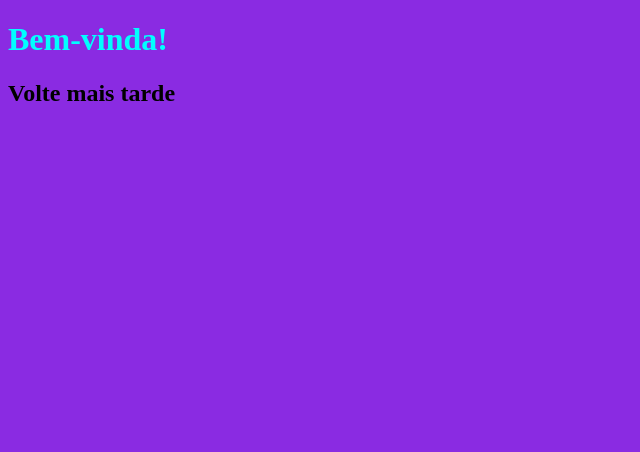
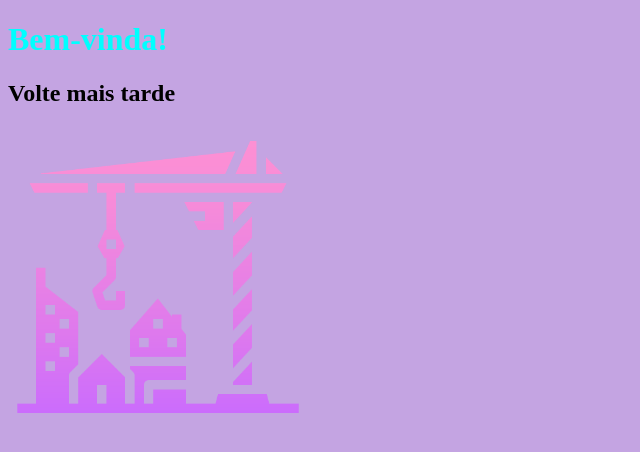
Before and after one commit to nati-almeida/nati-almeida.github.io, a plain HTML site: page index.html in a window 1280 px wide. Shown: the whole page, without its empty margins (0-640 px from the left). Drawn offline with Linux system fonts and the light colour scheme.

Commit message:
insert img

```diff
--- a/assets/css/tema.css
+++ b/assets/css/tema.css
@@ -1,5 +1,5 @@
 *{
-    background-color: blueviolet;
+    background-color: rgb(196, 164, 226);
 
 }
 
--- a/index.html
+++ b/index.html
@@ -9,5 +9,6 @@
 <body>
     <h1>Bem-vinda!</h1>
     <h2>Volte mais tarde</h2>
+    <img src="assets/imgs/construcao.png" alt="em construção" width="300">
 </body>
 </html>
```
Also changed, not shown: assets/imgs/construcao.png (added).
